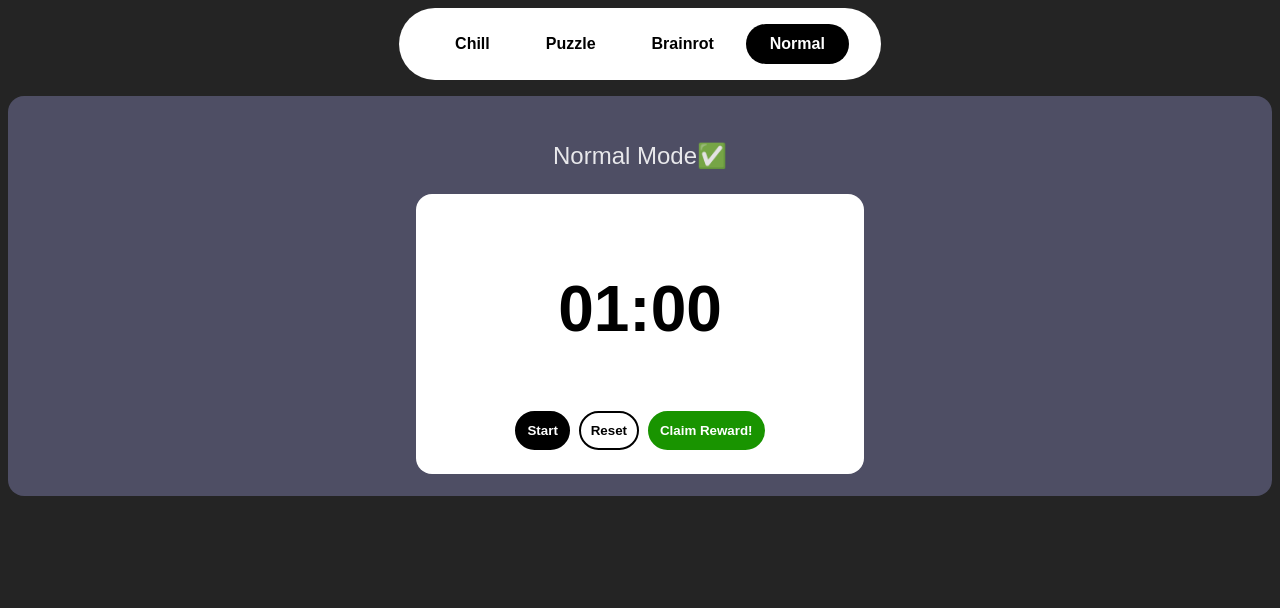
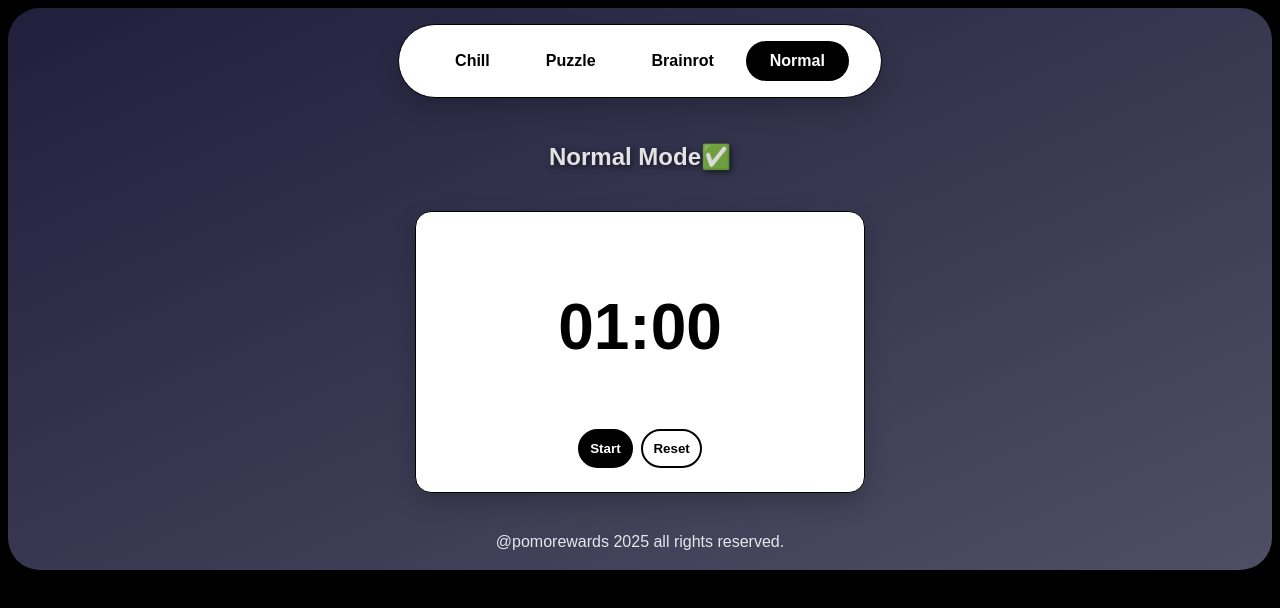
Before and after one commit to kebin111/pomoReward, a Svelte app in the folder pomorewards/: page / in a window 1280 px wide. Shown: the top 608 px of the page. Built offline with nearby package versions, Linux system fonts and the light colour scheme; a web font is replaced by a local one.

Commit message:
UI/UX overhaul

```diff
--- a/pomorewards/src/App.svelte
+++ b/pomorewards/src/App.svelte
@@ -29,7 +29,7 @@
   let modeIndex = $state(0);
   let rewardText = $state("");
 
-  let t_hero_color = $state('#4E4E64');
+  let t_hero_color = $state('linear-gradient(to top left, #4E4E64, #20203d );');
 
   let showModal = $state(false);
   let claimReward = $state(false);
@@ -124,7 +124,7 @@
   // PAGE CHANGE FUNCTIONS
   function normalMode(){
      //change page colors
-    t_hero_color = '#4E4E64';
+    t_hero_color = 'linear-gradient(to top left, #4E4E64, #20203d );';
     //change text
     mode = modes[0];
     modeText =  "Normal Mode ✅";
@@ -133,7 +133,7 @@
   }
   function brainrotMode(){
     //change page colors
-    t_hero_color = '#FF2300';
+    t_hero_color = 'linear-gradient(to top left, #520000, #ff1e00 );';
     //change text
     mode = modes[3];
     modeText = "BRAINROT Mode 💀";
@@ -142,7 +142,7 @@
   }
   function chillMode(){
     //change page colors
-    t_hero_color = '#63B9EB';
+    t_hero_color = 'linear-gradient(to top left, #63B9EB, #0062a3 );';
     //change text
     mode = modes[1];
     modeText = "Chill Mode 😌";
@@ -151,7 +151,7 @@
   }
   function puzzleMode(){
     //change page colors
-    t_hero_color = '#A2C700';
+    t_hero_color = 'linear-gradient(to top left, #A2C700, #648002 );';
     //change text
     mode = modes[2];
     modeText = "Puzzle Mode 🧠";
@@ -466,7 +466,7 @@ function resetPuzzle(){
 
 </script>
 
-<main>
+<main style= "background: {t_hero_color}">
 
   <div class="nav-class">
     <nav>
@@ -477,7 +477,10 @@ function resetPuzzle(){
     </nav>
   </div>
 
+
    <div class="timer-hero" style="background-color: {t_hero_color}">
+
+
       <h2>{modeText}</h2>
       <div class="timer-box">
         <h1>{formattedTime}</h1>
@@ -500,13 +503,13 @@ function resetPuzzle(){
           closeModal();
         }}>Reset</button>
 
-        <!-- {#if claimReward} -->
+        {#if claimReward}
         <button class="reward-button" on:click={() => {
           openModal();
           hideRewardButton();
           startTimer();
         }}>Claim Reward!</button>
-        <!-- {/if} -->
+        {/if}
       </div>
 
 
@@ -515,8 +518,10 @@ function resetPuzzle(){
       <div class="modal-content" > <!--on:click|stopPropagation-->
         <h2>REWARD</h2>
         <p>{rewardText}</p>
-        <button on:click={() => {
-          closeModal();}}>Close</button>
+        <button class="exit" on:click={() => {
+          closeModal();}}>
+          <img src="icons8-close.svg" alt="Close" class="icon"/>
+          </button>
           {#if modeIndex === 3}
           <div id="player-container">
           <div id="player" >error loading video<button on:click={reloadPlayer}>Reload</button> </div>
@@ -540,7 +545,7 @@ function resetPuzzle(){
             <div id="text-container">
               {#if !solve}
               <p>Your anagram is...</p>
-              <h3>{anaKey}</h3>
+              <h2>{anaKey}</h2>
               <p>{anaTemp.length} possible words</p>
               {:else}
               <h3 style="padding: 1rem;">Congratulations!</h3>
@@ -561,7 +566,7 @@ function resetPuzzle(){
   </div>
 
 
-
+  <footer>@pomorewards 2025 all rights reserved.</footer>
 
 
 </main>
@@ -575,25 +580,38 @@ function resetPuzzle(){
 
   color-scheme: light dark;
   color: rgba(255, 255, 255, 0.87);
-  background-color: #242424;
+  background-color: #24242400;
 
   font-synthesis: none;
   text-rendering: optimizeLegibility;
   -webkit-font-smoothing: antialiased;
   -moz-osx-font-smoothing: grayscale;
+
+   background: #000000;
+
 }
 main{
     display: flex;
     flex-direction: column;
     justify-content: center;
     align-items: center;
+    height: 100%;
+
+    border-radius: 2rem;
+
+    padding: 1rem;
 }
+
+
   .nav-class{
     background-color: rgb(255, 255, 255);
 
     align-items: center;
     border-radius: 100px;
     overflow: hidden;
+
+    border: 1px, solid, #000000;
+    box-shadow: 0 10px 25px rgba(0, 0, 0, 0.2);
   }
 
   nav{
@@ -602,6 +620,7 @@ main{
     align-items: center;
     justify-content: center;
     gap: 0.5rem;
+
 
   }
 
@@ -612,11 +631,18 @@ main{
   cursor: pointer;
   border-radius: 100px;
   font-weight: bold;
+  transition: transform 0.2s ease, box-shadow 0.2s ease;
+
 }
 
 .btn:hover{
-  background: rgb(112, 112, 112);
-  color: #FFFFFF;
+  background: rgb(255, 255, 255);
+  color: #000000;
+
+
+  box-shadow: 0 10px 25px rgba(0, 0, 0, 0.5);
+
+  transform: translateY(-5px);
 }
 .btn.active {
   background: rgb(0, 0, 0);
@@ -634,10 +660,12 @@ main{
     width: 100%;
     border-radius: 1rem;
     margin: 1rem;
+
   }
 
   .timer-hero h2{
-    font-weight: 500;
+    font-weight: 600;
+    text-shadow: 2px 2px 6px rgba(0, 0, 0, 0.6);
   }
 
   .timer-box{
@@ -652,6 +680,12 @@ main{
     border-radius: 1rem;
     font-size: 2rem;
     padding: 1.5rem;
+
+    border: 1px, solid, #000000;
+    box-shadow: 0 10px 25px rgba(0, 0, 0, 0.2);
+
+    margin: 1rem;
+
   }
 
 
@@ -665,11 +699,12 @@ main{
     border-width: 2px;
     border-style: solid;
     font-weight: bold;
+    transition: transform 0.2s ease, box-shadow 0.2s ease;
   }
 
   .start-button:hover{
-    background-color: rgb(94, 94, 94);
-    color: white;
+    box-shadow: 0 10px 25px rgba(0, 0, 0, 0.5);
+    transform: translateY(-5px);
   }
 
   .reset-button{
@@ -682,11 +717,12 @@ main{
     border-width: 2px;
     border-style: solid;
     font-weight: bold;
+    transition: transform 0.2s ease, box-shadow 0.2s ease;
   }
 
   .reset-button:hover{
-    background-color: rgb(179, 179, 179);
-    color: white;
+    box-shadow: 0 10px 25px rgba(0, 0, 0, 0.5);
+    transform: translateY(-5px);
   }
 
 
@@ -702,11 +738,12 @@ main{
     border-width: 2px;
     border-style: solid;
     font-weight: bold;
+    transition: transform 0.2s ease, box-shadow 0.2s ease;
   }
 
   .reward-button:hover{
-    background-color: rgba(25, 148, 0, 0.329);
-    color: white;
+   box-shadow: 0 10px 25px rgba(0, 0, 0, 0.5);
+    transform: translateY(-5px);
   }
 
 
@@ -725,6 +762,9 @@ main{
   justify-content: center;
   padding-right: 2rem;
   padding-left: 2rem;
+
+  border: 1px, solid, #000000;
+  box-shadow: 0 10px 25px rgba(0, 0, 0, 0.2);
 }
 
 .modal-content{
@@ -732,6 +772,7 @@ main{
   padding-bottom: 1rem;
 }
 #player-container {
+    margin-top: 1rem;
     background-color: #000000;
     position: relative; /* Needed to position the blocker over the player */
     width: 360px;
@@ -741,6 +782,8 @@ main{
     display: flex;
     flex-direction: column;
     justify-content: center;
+
+  box-shadow: 0 10px 25px rgba(0, 0, 0, 0.2);
   }
 
 #long-container {
@@ -753,6 +796,7 @@ main{
     display: flex;
     flex-direction: column;
     justify-content: center;
+    box-shadow: 0 10px 25px rgba(0, 0, 0, 0.2);
 }
 
 .long-blocker {
@@ -795,9 +839,59 @@ main{
   }
 
   .submit{
-    margin: 15px;
+    margin-top: 1rem;
+    font-family: 'Chillax', sans-serif;
     background-color: black;
     color: white;
-    border-radius: 1rem;
+    border-radius: 100px;
+    padding: 10px;
+    border-color: #000000;
+    border-width: 2px;
+    border-style: solid;
+    font-weight: bold;
+    transition: transform 0.2s ease, box-shadow 0.2s ease;
   }
+  .submit:hover{
+    box-shadow: 0 10px 25px rgba(0, 0, 0, 0.5);
+    transform: translateY(-5px);
+  }
+
+  .exit {
+    background-color: #FFFFFF;
+    border-style: solid;
+    border-color: #000000;
+    border-width: 1px;
+    border-radius: 100px;
+    transition: transform 0.2s ease, box-shadow 0.2s ease;
+    margin: 1rem;
+  }
+
+  .exit:hover{
+    box-shadow: 0 10px 25px rgba(0, 0, 0, 0.5);
+    transform: translateY(-5px);
+  }
+  .icon {
+  background-color: #FFFFFF;
+  width: 1rem;
+  height: 1rem;
+  vertical-align: middle;
+}
+
+#puzzle-input{
+  margin-top: 1rem;
+  margin-bottom: 1rem;
+  padding: 0.4rem 0.8rem;
+  font-size: 0.75rem;
+  border: none;
+  border-radius: 8px;
+  width: 100%;
+  max-width: 400px;
+  background-color: #f3f4f6;
+  color: #333;
+  box-shadow: 0 4px 10px rgba(0, 0, 0, 0.1);
+  transition: all 0.3s ease;
+  outline: none;
+}
+
+
 </style>
```
Also changed, not shown: pomorewards/public/icons8-close.svg (added).
